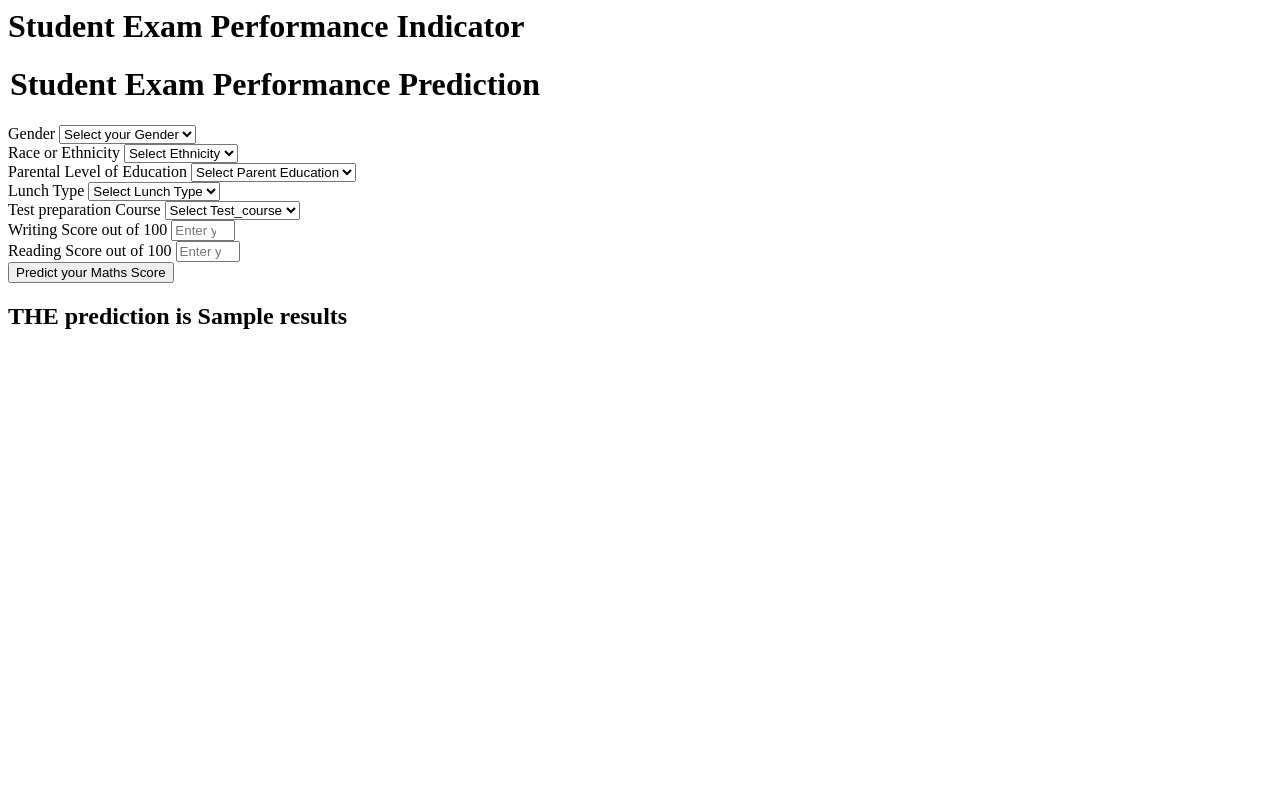
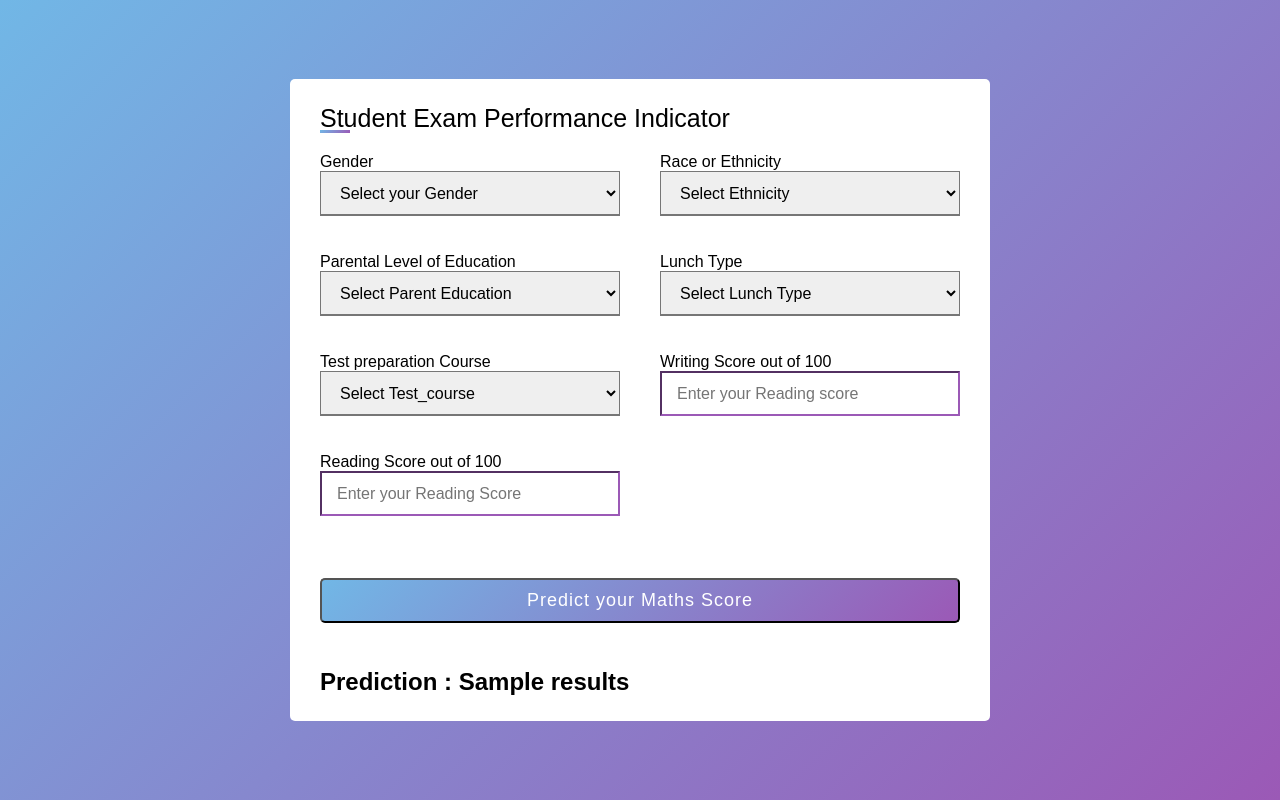
Before and after one commit to rahulsing23/mlproject, a Flask app: template templates/home.html in a window 1280 px wide. Run offline with Flask 3, Linux system fonts and the light colour scheme; the template is opened without the code that fills it: most values are stand-ins (such as "Sample title", 1, 10 or a date in 2020).

Commit message:
front-end update

```diff
--- a/app.py
+++ b/app.py
@@ -10,29 +10,25 @@ app = application
 ## Route for Home Page
 @app.route('/')
 def index():
-    return render_template('index.html')
+    return render_template('home.html')
 
-@app.route('/predictdata',methods = ['GET','POST'])
+@app.route('/predictdata',methods = ['POST'])
 def predict_datapoint():
-    if request.method=='GET':
-        return render_template('home.html')
-    else:
-        data = CustomData(
-            gender=request.form.get('gender'),
-            race_ethnicity=request.form.get('ethnicity'),
-            parental_level_of_education=request.form.get('parental_level_of_education'),
-            lunch=request.form.get('lunch'),
-            test_preparation_course=request.form.get('test_preparation_course'),
-            reading_score=int(request.form.get('reading_score')),
-            writing_score=int(request.form.get('writing_score'))
+    data = CustomData(
+    gender=request.form.get('gender'),
+    race_ethnicity=request.form.get('ethnicity'),
+    parental_level_of_education=request.form.get('parental_level_of_education'),
+    lunch=request.form.get('lunch'),
+    test_preparation_course=request.form.get('test_preparation_course'),
+    reading_score=int(request.form.get('reading_score')),
+    writing_score=int(request.form.get('writing_score'))
+    )
+    pred_df = data.get_data_as_data_frame()
+    print(pred_df)
 
-        )
-        pred_df = data.get_data_as_data_frame()
-        print(pred_df)
-
-        predict_pipeline = PredictPipeline()
-        results = predict_pipeline.predict(pred_df)
-        return render_template('home.html',results = results[0])
+    predict_pipeline = PredictPipeline()
+    results = predict_pipeline.predict(pred_df)
+    return render_template('home.html',results = results[0])
 
 if __name__ == "__main__":
     app.run(host="0.0.0.0",debug=True)
--- /dev/null
+++ b/static/style.css
@@ -0,0 +1,106 @@
+*{
+    margin:0;
+    padding:0;
+    box-sizing:border-box;
+    font-family: 'Poppins',sans-serif;
+  }
+  body{
+    display:flex;
+    height: 100vh;
+    justify-content: center;
+    align-items: center;
+    background: linear-gradient(135deg,#71b7e6,#9b59b6);
+  }
+  .login{
+    max-width: 700px;
+    width:100%;
+    background: #fff;
+    padding: 25px 30px;
+    border-radius: 5px;
+  }
+  .login .title{
+     font-size: 25px;
+     font-weight: 500;
+     position:relative;
+
+  }
+  .login .title::before{
+    content:'';
+    position:absolute;
+    left:0;
+    bottom: 0;
+    height:3px;
+    width:30px;
+    background: linear-gradient(135deg,#71b7e6,#9b59b6);
+  }
+  .login form .user-details{
+    display: flex;
+    flex-wrap: wrap;
+    justify-content: space-between;
+  }
+  form .user-details .mb-3{
+    margin-bottom: 15px;
+    margin:20px 0 12px 0;
+    width : calc(100% /2 - 20px);
+  }
+  .user-details .mb-3 .form-control{
+    display: block;
+    font-weight: 500;
+    margin-bottom: 5px;
+
+  }
+
+  .user-details .mb-3 .form-control{
+    height: 45px;
+    width: 100%;
+    outline:none;
+    border-radius: 1px solid #ccc;
+    padding-left: 15px;
+    font-size: 16px;
+    border-bottom-width:2px;
+    transition: all 0.3s ease;
+  }
+  .user-details .mb-3 .form-control:focus,
+  .user-details .mb-3 .form-control:valid{
+   border-color: #9b59b6;
+  }
+
+  form .button{
+    height: 45px;
+    width: 100%;
+    margin: 45px 0;
+  }
+  form .button input{
+    height: 100%;
+    width: 100%;
+    outline: none;
+    color: #fff;
+    font-size: 18px;
+    font-weight: 500;
+    letter-spacing: 1px;
+    border-radius: 5px;
+    background: linear-gradient(135deg,#71b7e6,#9b59b6);
+  }
+  form .button input:hover{
+    background: linear-gradient(-135deg,#71b7e6,#9b59b6);
+
+  }
+  @media(max-width:584px)
+  {
+    .login{
+        max-width: 100%;
+    }
+    form .user-details .mb-3{
+        margin-bottom: 15px;
+        margin:20px 0 12px 0;
+        width : 100%;
+    }
+
+    .login form .user-details{
+        max-height: 300px;
+        overflow-y: scroll;
+    }
+    .user-details::-webkit-scrollbar{
+        width: 0%;
+    }
+  }
--- a/templates/home.html
+++ b/templates/home.html
@@ -1,12 +1,19 @@
-<html>
+<!DOCTYPE html>
+<html lang="en">
+<head>
+    <meta charset="UTF-8">
+    <meta http-equiv="X-UA-Compatible" content="IE=edge">
+    <meta name="viewport" content="width=device-width, initial-scale=1.0">
+    <title>Student Exam Performance Indicator</title>
+    <link rel="stylesheet" href="static\style.css">
+
+</head>
 <body>
     <div class="login">
-       <h1>Student Exam Performance Indicator</h1>
+       <div class="title">Student Exam Performance Indicator</div>
 
        <form action="{{ url_for('predict_datapoint')}}" method="post">
-        <h1>
-            <legend>Student Exam Performance Prediction</legend>
-        </h1>
+        <div class="user-details">
         <div class="mb-3">
             <label class="form-label">Gender</label>
             <select class="form-control" name="gender" placeholder="Enter you Gender" required>
@@ -100,12 +107,14 @@
             <input class="form-control" type="number" name="writing_score"
                 placeholder="Enter your Reading Score" min='0' max='100' />
         </div>
-        <div class="mb-3">
+
+        <div class="button">
             <input class="btn btn-primary" type="submit" value="Predict your Maths Score" required />
         </div>
+    </div>
     </form>
     <h2>
-       THE  prediction is {{results}}
+       Prediction : {{results}}
     </h2>
    <body>
 </html>
```
Also changed, not shown: templates/index.html (+68 -1 lines).
